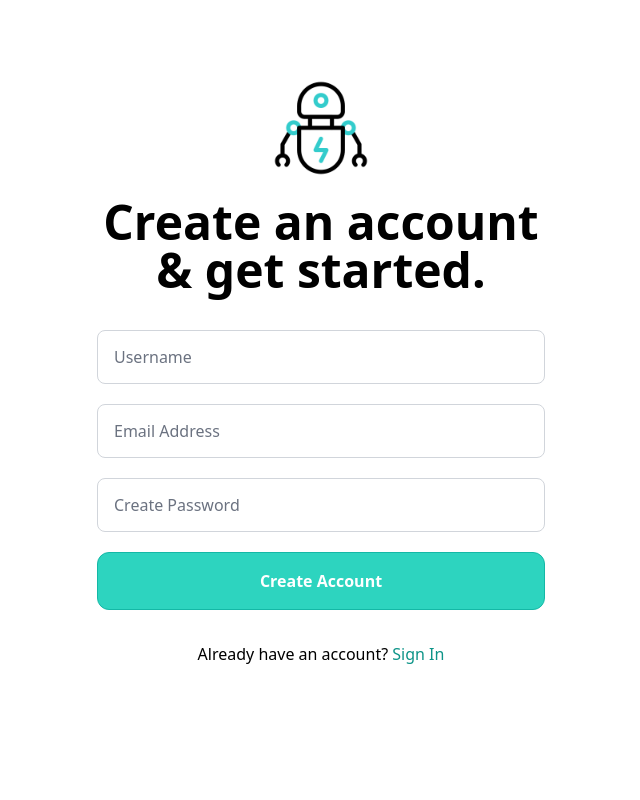
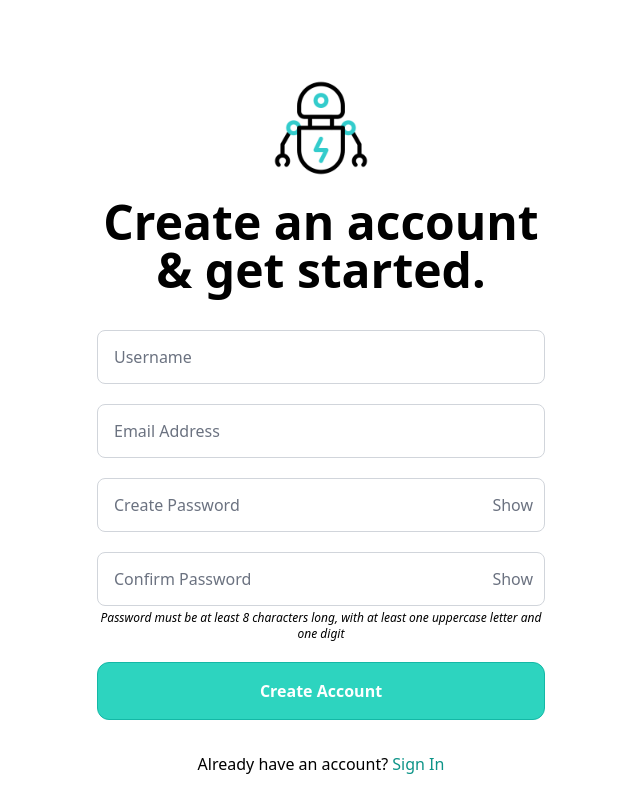
Before and after one commit to jibenight/React-ChatGPT, a React (Vite) app: page /register in a window 1280 px wide. Shown: the whole page, without its empty margins (319-959 px from the left). Built offline with nearby package versions, Linux system fonts and the light colour scheme.

Commit message:
update register form add verification password

```diff
--- a/src/routes/register.jsx
+++ b/src/routes/register.jsx
@@ -7,6 +7,12 @@ import axios from 'axios';
 const port = 5173;
 
 const Register = () => {
+  const [showPassword, setShowPassword] = useState(false);
+
+  const togglePasswordVisibility = () => {
+    setShowPassword(!showPassword);
+  };
+
   const {
     register,
     handleSubmit,
@@ -72,16 +78,77 @@ const Register = () => {
                 {...register('email', { required: true })}
               />
             </label>
-            <label className='block mb-5'>
+
+            {/* <label className='block mb-1 relative'>
               <input
                 className='px-4 py-3.5 w-full text-gray-500 font-medium placeholder-gray-500 bg-white outline-none border border-gray-300 rounded-lg focus:ring focus:ring-teal-300'
                 id='signUpInput2-3'
-                type='password'
+                type={showPassword ? 'text' : 'password'}
                 placeholder='Create Password'
                 autoComplete='new-password'
                 {...register('password', { required: true })}
               />
+              <button
+                type='button'
+                onClick={togglePasswordVisibility}
+                className='absolute right-3 top-1/2 transform -translate-y-1/2 text-gray-500 hover:text-teal-500'
+              >
+                {showPassword ? 'Hide' : 'Show'}
+              </button>
             </label>
+            <p className='font-thin text-xs italic mb-5'>
+              Password must be at least 8 characters long, with at least one
+              uppercase letter and one digit
+            </p> */}
+
+            <label className='block mb-5 relative'>
+              <input
+                className='px-4 py-3.5 w-full text-gray-500 font-medium placeholder-gray-500 bg-white outline-none border border-gray-300 rounded-lg focus:ring focus:ring-teal-300'
+                id='signUpInput2-3'
+                type={showPassword ? 'text' : 'password'}
+                placeholder='Create Password'
+                autoComplete='new-password'
+                {...register('password', { required: true })}
+              />
+              <button
+                type='button'
+                onClick={togglePasswordVisibility}
+                className='absolute right-3 top-1/2 transform -translate-y-1/2 text-gray-500 hover:text-teal-500'
+              >
+                {showPassword ? 'Hide' : 'Show'}
+              </button>
+            </label>
+            <label className='block mb-1 relative'>
+              <input
+                className='px-4 py-3.5 w-full text-gray-500 font-medium placeholder-gray-500 bg-white outline-none border border-gray-300 rounded-lg focus:ring focus:ring-teal-300'
+                id='signUpInput2-4'
+                type={showPassword ? 'text' : 'password'}
+                placeholder='Confirm Password'
+                autoComplete='new-password'
+                {...register('confirmPassword', {
+                  required: true,
+                  validate: value =>
+                    value === watch('password') || 'The passwords do not match',
+                })}
+              />
+              <button
+                type='button'
+                onClick={togglePasswordVisibility}
+                className='absolute right-3 top-1/2 transform -translate-y-1/2 text-gray-500 hover:text-teal-500'
+              >
+                {showPassword ? 'Hide' : 'Show'}
+              </button>
+            </label>
+            <p className='font-thin text-xs italic mb-5'>
+              Password must be at least 8 characters long, with at least one
+              uppercase letter and one digit
+            </p>
+            {errors.confirmPassword && (
+              <p className='text-red-500 mb-5'>
+                {errors.confirmPassword.message}
+              </p>
+            )}
+
             <button
               className='mb-8 py-4 px-9 w-full text-white font-semibold border border-teal-500 rounded-xl shadow-4xl focus:ring focus:ring-teal-300 bg-teal-400 hover:bg-teal-500 transition ease-in-out duration-200'
               type='submit'
```
Also changed, not shown: server.js (+6 -8 lines).
